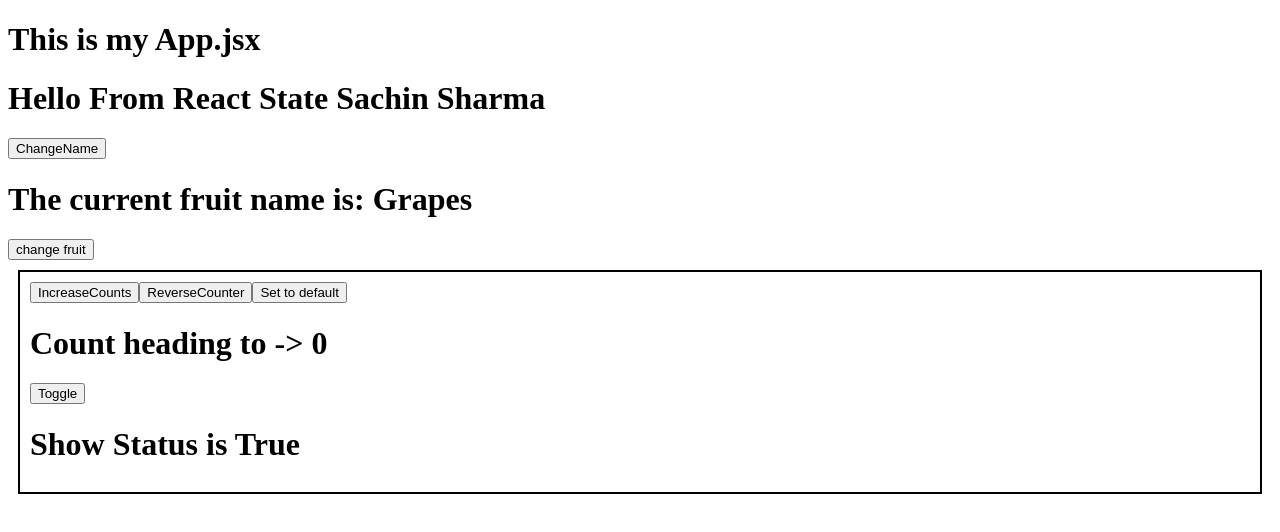
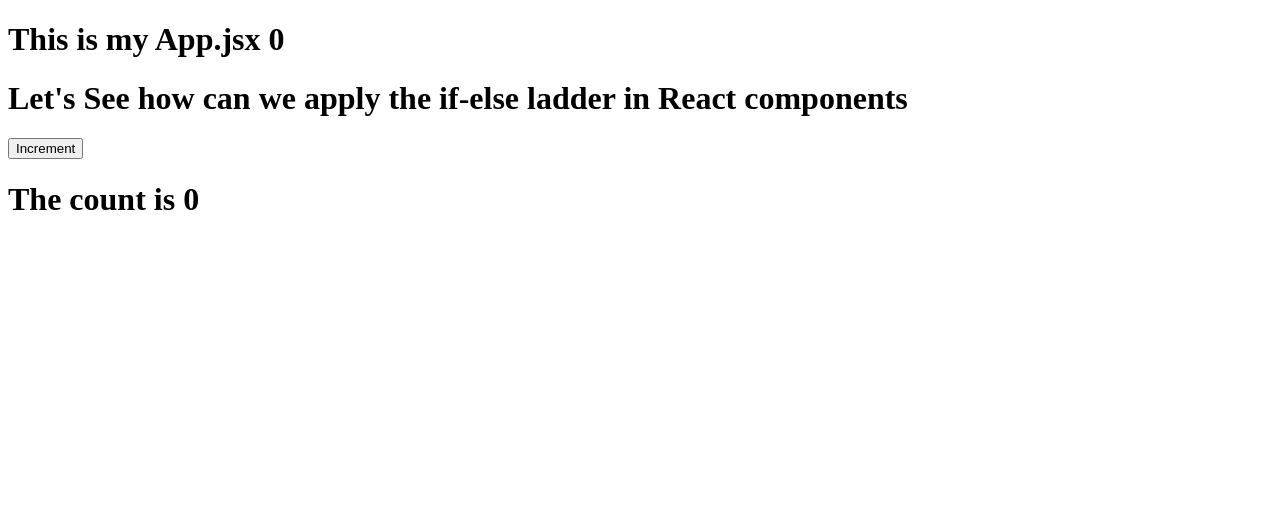
Before and after one commit to DeepCosmos532528am/learn-React, a React (Vite) app: page / in a window 1280 px wide. Shown: the top 532 px of the page. Built offline with nearby package versions, Linux system fonts and the light colour scheme.

Commit message:
Learn to apply ladder if-else in React

```diff
--- a/src/App.jsx
+++ b/src/App.jsx
@@ -1,13 +1,28 @@
-import ReactState from './state.jsx'
-import PracticeState from './practiceState/practice.jsx'
+import { useState } from 'react'
+
+// function Looping() {
+// console.log("da")
+// }
+
+function App() {
+  const [count, setCount] = useState(0);
 
 
-function App() {
+
   return (
     <div>
-      <h1>This is my App.jsx</h1>
-      <ReactState />
-      <PracticeState />
+      <h1>This is my App.jsx {count}</h1>
+      <h1>Let's See how can we apply the if-else ladder in React components</h1>
+      <button onClick={() => setCount(count + 1)}>Increment</button>
+      {count > 3 && <button onClick={() => setCount(count - 1)}>Decrement</button>}
+      {
+        count == 0 ? <h1>The count is {count}</h1> :
+          count == 1 ? <h1>The count is {count}</h1> :
+            count == 2 ? <h1>The count is {count}</h1> :
+              count == 3 ? <h1>The count is {count}</h1> :
+                <h1>The count went above {count - 1}</h1>
+
+      }{/*Thsi sis how we can use the if-else ladder in React components*/ }
     </div>
   )
 }
--- a/src/practiceState/practice.jsx
+++ /dev/null
@@ -1,58 +0,0 @@
-//Requirement: Create three buttons which on Click generates three different alerts for three diffrent fruits.
-
-
-import { useState } from "react";
-
-function Toggle() {
-    const [showStatus, setShowStatus] = useState(true);
-
-    function toggleStatus() {
-        setShowStatus(!showStatus);
-    }
-    return (
-        <div>
-            <button onClick={toggleStatus}>Toggle</button>
-
-            {showStatus ? <h1>Show Status is True</h1> : null}
-            {/*showStatus && <h1>Show Status is True</h1>*/}
-
-            {/* This is the same as above line but in a different way. It is called short circuit evaluation. It is used to show and hide the status of the toggle button. */}
-        </div>
-    )
-
-}
-
-
-
-function PracticeState() {
-    let [count, setCount] = useState(0);
-
-    let increase = () => {
-        setCount(count + 1);
-    }
-
-    let decrease = () => {
-        setCount(count - 1)
-    }
-
-    let setDefault = () => {
-        setCount(0)
-    }
-
-    return (<div style={{ border: '2px solid black', padding: '10px', margin: '10px', height: '200px' }}>
-        <button onMouseOver={increase}>IncreaseCounts</button>
-        <button onMouseOver={decrease}>ReverseCounter</button>
-        <button onClick={setDefault}>Set to default</button>
-        <h1>Count heading to {"->"} {count}  </h1>
-
-        <Toggle />
-        {/* // This is the toggle component which is used to show and hide the status of the toggle button. */}
-
-    </div>)
-}
-
-
-
-
-
-export default PracticeState;
--- a/src/state.jsx
+++ /dev/null
@@ -1,73 +0,0 @@
-import { useState } from "react"; // Here we have imported the useState hook🪝 to implement the state in this file state.jsx
-
-// Ok at first, look at the below code. What do you think, should the click event of the button change the name as followed below in <h1>!!
-function ChangeTheName() {
-    let name = 'Sachin Sharma'
-
-    function changeName() {
-        name = 'Sachin Sharma 2.0'
-    }
-
-    return (
-        <div>
-            <h1>Hello From React State {name}</h1>
-            <button onClick={changeName}>ChangeName</button>
-        </div>
-    )
-} //It will not ha ha ha!! :D. Here is, from where the concept of State in React pops up...
-
-/*Note this!!
-State = component ka apna data
-Ye data change ho sakta hai
-State change hoti hai → UI automatically update hoti hai
-State ko direct change nahi karte
-State sirf React ke method se update hoti hai
-Har component ki apni alag state hoti hai
-State zyada tar user interaction (click, input, API data) se change hoti hai
-Bas itna yaad rakho:
-👉 State badli = screen badli 😄
-*/
-
-//Ab dekho, state ko power karte h hooks and more presicely useState hook!!
-
-/*Again Note this!!
-Hooks = functions jo React features use karne dete hain
-Hooks sirf functional components me kaam karte hain
-Inse state aur lifecycle handle hota hai
-Class component ki zarurat khatam ho jaati hai
-Hooks ka naam hamesha “use” se start hota hai
-Hooks ko top level pe use karte hain (loop/if ke andar nahi)
-Hooks se code clean, reusable aur readable hota hai
-*/
-
-
-
-function StateExample() {
-    const [fruit, setFruit] = useState('Grapes')
-    let [count, setCount] = useState(0);
-
-    let fruits = ['Papaya', 'Apple', 'Mango', 'Orange', 'Strawberry'];
-
-    function setState() {
-        setFruit(fruits[count]);
-        // Ye hamesha 0 se 4 ke beech ghumta rahega
-        setCount((count + 1) % fruits.length);// count + 1 karne ke baad, usko fruits.length se divide karenge, jisse count 0 se 4 ke beech ghumta rahega
-        console.log(count);
-    }
-
-    return (<div>
-        <h1>The current fruit name is: {fruit}</h1>
-        <button onClick={() => setState()}>change fruit</button>
-    </div>)
-}
-
-
-function ReactState() {
-
-    return <div>
-        <ChangeTheName />
-        <StateExample />
-    </div>
-}
-
-export default ReactState;
```
